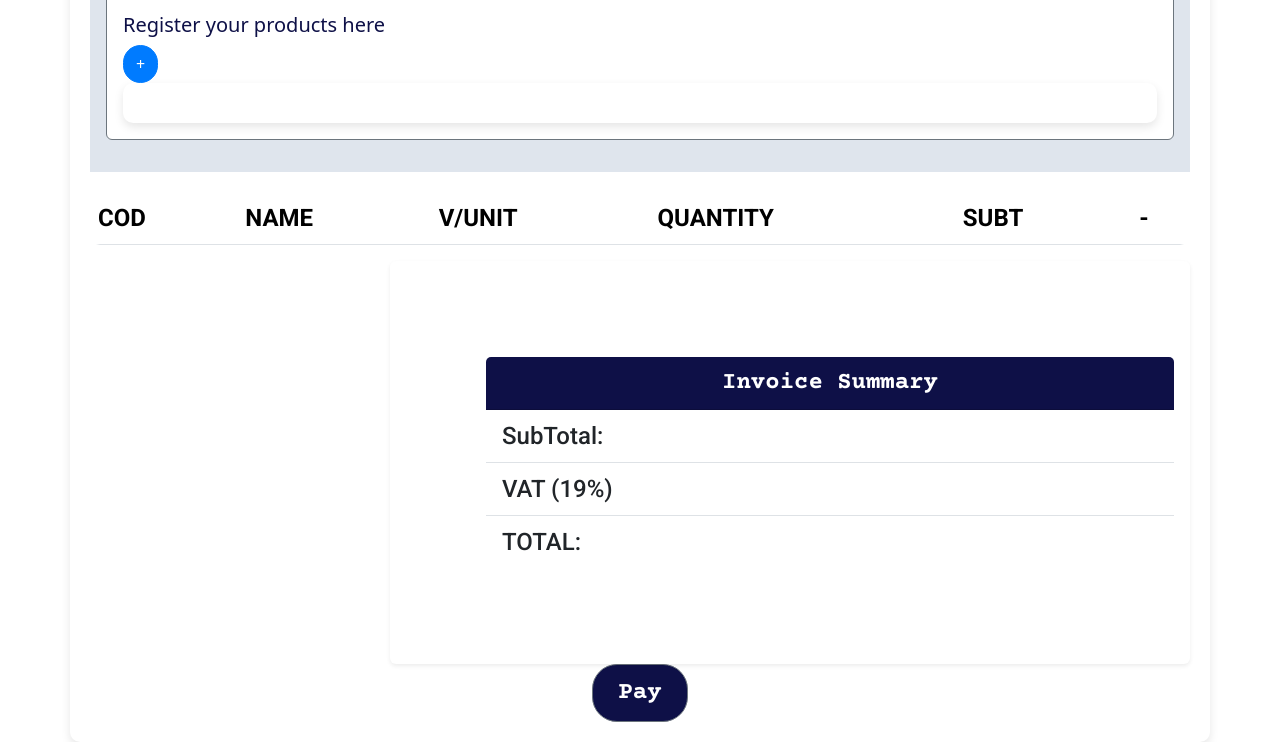
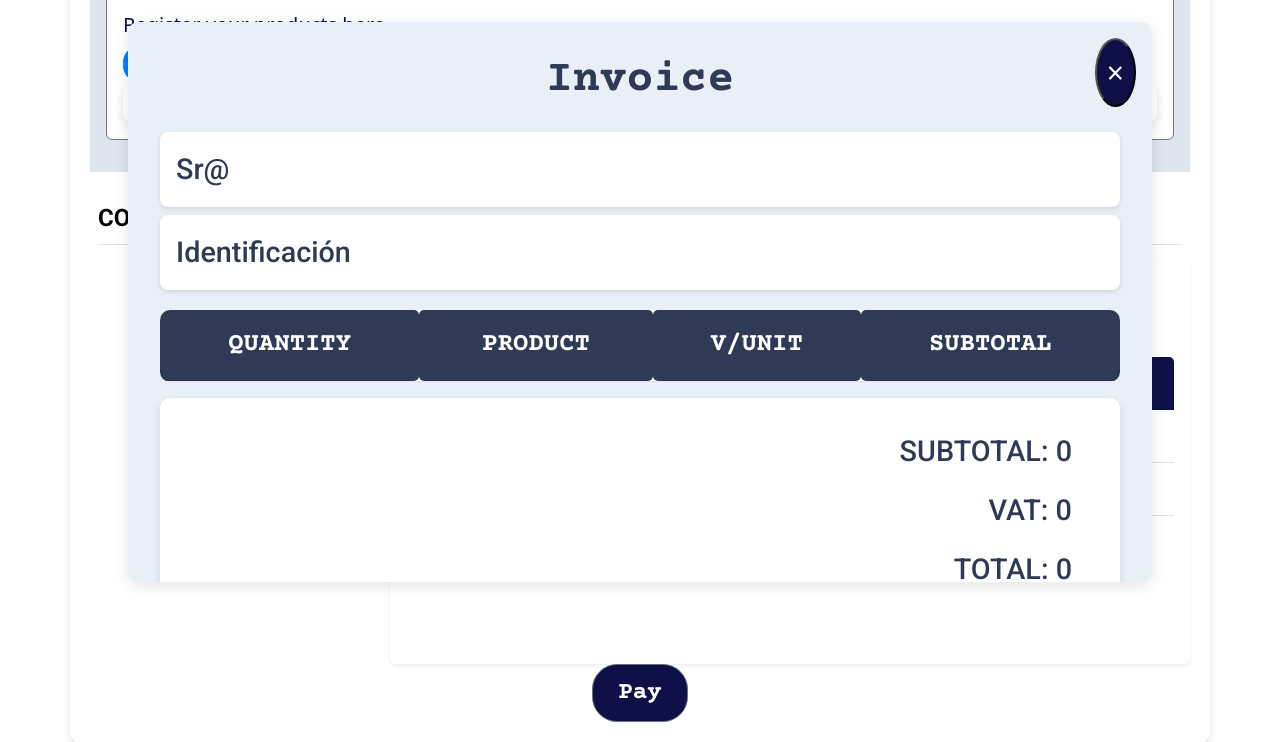
Before and after one commit to LauraVargas22/FacturaElectronica, a website built with Vite: page index.html in a window 1280 px wide. Both pictures are taken after a click on the button "Pay". Shown: the part 669-1411 px from the top of the page. Built offline with nearby package versions, Linux system fonts and the light colour scheme; some packages are replaced by stand-ins of ours.

Commit message:
feat: :sparkles: PopUp Pop Up buttons and styles

```diff
--- a/index.html
+++ b/index.html
@@ -56,7 +56,35 @@
       <div class="d-flex justify-content-center">
         <button id="btnInvoice" type="button" class="btn btn-secondary">Pay</button>
       </div>
+
+      <div id="popup" class="popup">
+        <div class="col">
+          <h1 class="title_popup">Invoice</h1>
+          <p class="header_popup" id="popUpName"></p>
+          <p class="header_popup" id="popUpID"></p>
+        </div>
+        <table id="invoiceProducts" class="table">
+          <thead>
+            <tr>
+              <th id="popUpQuantity">QUANTITY</th>
+              <th id="popUpProduct">PRODUCT</th>
+              <th id="popUpUnit">V/UNIT</th>
+              <th id="popUpSubT">SUBTOTAL</th>
+            </tr>
+          </thead>
+          <tbody>
+
+          </tbody>
+        </table>
+        <div id="values" class="col text-left">
+          <p id="popUpSubTotal">SUBTOTAL</p>
+          <p id="popUpVat">VAT</p>
+          <p id="popUpTotal">TOTAL</p>
+          <button id="confirm" type="button" class="btn btn-primary">Confirm</button>
+        </div>
+        <button id="popUpClose" type="button" class="close">&times;</button>
       </div>
+    </div>
     <script type="module" src="/src/main.js" defer></script>
   </body>
 </html>
--- a/package.json
+++ b/package.json
@@ -13,6 +13,7 @@
   },
   "dependencies": {
     "@popperjs/core": "^2.11.8",
-    "bootstrap": "^5.3.3"
+    "bootstrap": "^5.3.3",
+    "sweetalert2": "^11.15.10"
   }
 }
--- a/src/components/headerInvoice.js
+++ b/src/components/headerInvoice.js
@@ -19,7 +19,7 @@ export class HeaderInvoice extends HTMLElement {
         <div class="row p-4">
             <label for="numID" class="col-3 form-label">ID</label>
             <div class="col-6">
-            <input type="number" class="form-control" name="numID" id="numId" placeholder="Enter ID...">
+            <input type="number" class="form-control" name="numID" id="numId" placeholder="Enter ID..." required>
             </div>
         </div>
         <div class="row row-cols-1 row-cols-md-2 row-cols-lg-2 p-4">
@@ -35,13 +35,13 @@ export class HeaderInvoice extends HTMLElement {
         <div class="row p-4">
             <label for="address" class="col-3 form-label">Address</label>
             <div class="col-6">
-                <input type="text" class="form-control" name="address" id="address" placeholder="Enter Address...">
+                <input type="text" class="form-control" name="address" id="address" placeholder="Enter Address..." required>
             </div>
         </div>
         <div class="row p-4">
             <label for="email" class="col-3 form-label">Email</label>
             <div class="col-6">
-                <input type="email" class="form-control" name="email" id="email" placeholder="Enter email...">
+                <input type="email" class="form-control" name="email" id="email" placeholder="Enter email..." required>
             </div>
         </div>
         `
--- a/src/css/style.css
+++ b/src/css/style.css
@@ -4,6 +4,15 @@
   margin: 0;
   padding: 0;
   box-sizing: border-box;
+}
+
+body::-webkit-scrollbar {
+  width: 0.3rem;
+}
+/*Estilos del deslizador*/
+body::-webkit-scrollbar-thumb {
+  background: linear-gradient(#323542, #080530);
+  border-radius: 1rem;
 }
 
 .title {
@@ -157,3 +166,116 @@ li {
   border-radius: 25px;
   width: 6rem;
 }
+
+.popup {
+  display: none; /* Oculto por defecto */
+  background: #F4F7FC;
+  padding: 2rem;
+  position: fixed;
+  top: 10%;
+  left: 50%;
+  transform: translateX(-50%);
+  width: 80%;
+  height: 70%;
+  background-color: #E9EFF7;
+  box-shadow: 0px 4px 15px rgba(0, 0, 0, 0.1);
+  z-index: 1000;
+  animation: fadeIn 0.5s ease-out;
+  overflow-y: auto;
+  border-radius: 10px;
+  transition: transform 0.3s ease-in-out, opacity 0.3s ease-in-out;
+}
+
+/* Botón de cierre */
+.close {
+  background: #0E1047;
+  color: white;
+  border-radius: 50%;
+  padding: 10px;
+  font-size: 30px;
+  position: absolute;
+  top: 1rem;
+  right: 1rem;
+  cursor: pointer;
+  transition: background 0.3s ease;
+}
+
+.close:hover {
+  background: #0E1047;
+}
+
+/* Título del Popup */
+.title_popup {
+  color: #2F3A56;
+  text-align: center;
+  font-family: "Courier Prime", serif;
+  font-weight: 700;
+  font-size: 2.8rem;
+  margin-bottom: 1.5rem;
+}
+
+/* Cabecera del Popup (Nombre e ID) */
+.header_popup {
+  font-family: "Roboto", sans-serif;
+  color: #2F3A56;
+  font-weight: 500;
+  font-size: 1.8rem;
+  background: #FFFFFF;
+  padding: 1rem;
+  margin: 0.5rem 0;
+  border-radius: 8px;
+  box-shadow: 0px 2px 5px rgba(0, 0, 0, 0.1);
+}
+
+/* Tabla de Productos */
+#invoiceProducts th {
+  background-color: #2F3A56;
+  color: white;
+  font-family: "Courier Prime", serif;
+  font-weight: 600;
+  font-size: 1.6rem;
+  text-align: center;
+  padding: 1rem;
+  border-radius: 5px;
+}
+
+/* Filas de la tabla */
+#invoiceProducts td {
+  padding: 1rem;
+  text-align: center;
+  font-size: 1.4rem;
+  color: #4A4A4A;
+}
+
+/* Sección de valores (Subtotal, IVA, Total) */
+#values {
+  display: flex;
+  flex-direction: column;
+  justify-content: flex-end;
+  align-items: flex-end;
+  font-family: "Roboto", sans-serif;
+  color: #2F3A56;
+  font-weight: 500;
+  font-size: 1.8rem;
+  padding: 2rem 3rem;
+  background-color: #FFFFFF;
+  box-shadow: 0px 4px 10px rgba(0, 0, 0, 0.1);
+  border-radius: 10px;
+  margin-top: 1rem;
+}
+
+/* Efectos de Hover en las filas de la tabla */
+#invoiceProducts tr:hover {
+  background-color: #F1F4F8;
+  transition: background-color 0.3s ease;
+}
+
+/*Deslizados pop up*/
+.popup::-webkit-scrollbar {
+  width: 0.3rem;
+}
+/*Estilos del deslizador*/
+.popup::-webkit-scrollbar-thumb {
+  background: linear-gradient(#323542, #080530);
+  border-radius: 1rem;
+}
--- a/src/js/createProducts.js
+++ b/src/js/createProducts.js
@@ -15,17 +15,17 @@ export const createProducts = () => {
         <div class="row p-4">
             <label class="col-3 form-label">Name Product</label>
             <div class="col-6">
-            <input type="text" class="border-secondary form-control product-input" id="nameProduct${id}" name="nameProduct${id}" data-id="${id}" data-field="Name">
+            <input type="text" class="border-secondary form-control product-input" id="nameProduct${id}" name="nameProduct${id}" data-id="${id}" data-field="Name" required>
             </div>
         </div>
         <div class="row row-cols-1 row-cols-md-2 row-cols-lg-2 p-4">
             <div class="col">
                 <label class="form-label">Unit Value</label>
-                <input type="number" class="border-secondary form-control product-input" id="unitValue${id}" name="unitValue${id}" data-id="${id}" data-field="UnitValue">
+                <input type="number" class="border-secondary form-control product-input" id="unitValue${id}" name="unitValue${id}" data-id="${id}" data-field="UnitValue" required>
             </div>
             <div class="col">
                 <label class="form-label">Quantity</label>
-                <input type="number" class="border-secondary form-control product-input" id="quantity${id}" name="quantity${id}" data-id="${id}" data-field="Quantity">
+                <input type="number" class="border-secondary form-control product-input" id="quantity${id}" name="quantity${id}" data-id="${id}" data-field="Quantity" required>
             </div>
         </div>
         <div class="col-2">
--- a/src/js/data.js
+++ b/src/js/data.js
@@ -27,12 +27,13 @@ export const saveProducts = (summarySubTotal, summaryVat, summaryTotal) => {
         total: summaryTotal,
     };
 
-    const invoiceModel = {
+    const invoiceModels = {
         numInvoice: {
             personalData,
             products,
             summary,
         },
     };
-    console.log(invoiceModel);
+    console.log(invoiceModels);
+    return invoiceModels;
 }
--- a/src/js/gestor.js
+++ b/src/js/gestor.js
@@ -1,5 +1,6 @@
 import { createProducts, summarySubTotal, summaryVat, summaryTotal } from "./createProducts.js";
 import { saveProducts } from "./data.js";
+import {closePopup, confirmInvoice, showInvoice} from "./invoice.js";
 
 const divContainerProducts = document.querySelector('.detailProducts');
 document.addEventListener('DOMContentLoaded', (e) => {
@@ -10,4 +11,7 @@ document.querySelector('#addProduct').addEventListener('click', (e) => {
     divContainerProducts.insertAdjacentHTML('beforeend', createProducts());
 });
 
-document.querySelector('#btnInvoice').addEventListener('click', () => saveProducts(summarySubTotal, summaryVat, summaryTotal));
+document.querySelector('#btnInvoice').addEventListener('click', () => {
+    const invoiceModels = saveProducts(summarySubTotal, summaryVat, summaryTotal);
+    showInvoice(invoiceModels);
+});
--- /dev/null
+++ b/src/js/invoice.js
@@ -0,0 +1,57 @@
+import { saveProducts } from "./data.js";
+import Swal from 'sweetalert2';
+
+export const showInvoice = (invoiceModels) => {
+    const popup = document.getElementById("popup");
+    popup.style.display = "block";
+
+    const {numInvoice: {personalData: {numID, names, surname}} } = invoiceModels;
+    const { numInvoice: { products } } = invoiceModels;
+    const {numInvoice: {summary: {subTotal, vat, total}} } = invoiceModels;
+
+    document.getElementById('popUpName').textContent = `Sr@ ${names} ${surname}`;
+    document.getElementById('popUpID').textContent = `Identificación ${numID}`;
+
+    const tablePopup = document.querySelector("#invoiceProducts tbody");
+    products.forEach(({ quantity, nameProduct, unitValue, subT }) => {
+        const rows = document.createElement('tr');
+        rows.innerHTML = `
+        <td>${quantity}</td>
+        <td>${nameProduct}</td>
+        <td>${unitValue}</td>
+        <td>${subT}</td>
+        `;
+        tablePopup.appendChild(rows);
+    });
+
+    document.getElementById('popUpSubTotal').textContent = `SUBTOTAL: ${subTotal}`;
+    document.getElementById('popUpVat').textContent = `VAT: ${vat}`;
+    document.getElementById('popUpTotal').textContent = `TOTAL: ${total}`;
+
+    const btnClose = document.getElementById('popUpClose');
+    btnClose.addEventListener('click', closePopup);
+
+    const btnConfirm = document.getElementById('confirm');
+    btnConfirm.addEventListener('click', confirmInvoice);
+}
+
+export const closePopup = () => {
+    const popup = document.getElementById('popup');
+    popup.style.display = "none"; //Oculta el popup
+
+    location.reload();
+}
+
+export const confirmInvoice = () => {
+    const popup = document.getElementById('popup');
+    popup.style.display = "none"; //Oculta el popup
+
+    Swal.fire({
+        title: "Thank you for your purchase.",
+        icon: "success",
+        draggable: true
+      }).then(() => {
+        // Recarga la página después de cerrar el popup
+        location.reload();
+    });
+}
--- a/src/main.js
+++ b/src/main.js
@@ -1,4 +1,5 @@
 import './components/headerInvoice.js';
-import '/src/js/gestor.js';
+import './js/gestor.js';
 import '/src/css/style.css';
 import 'bootstrap/dist/css/bootstrap.min.css';
+import Swal from 'sweetalert2';
```
Also changed, not shown: 1 other file.
